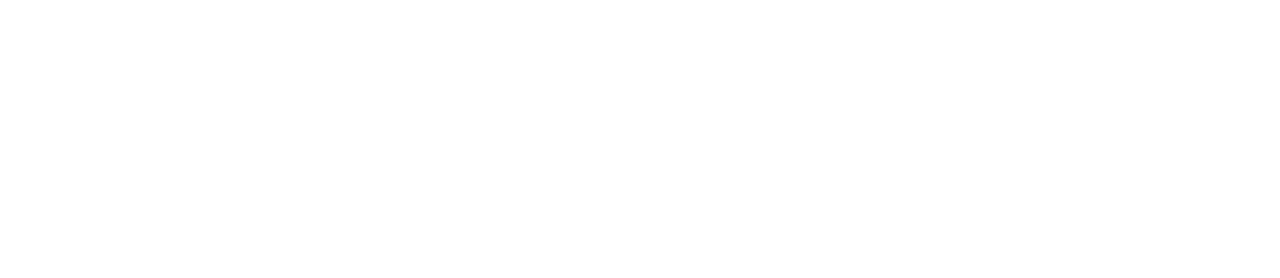
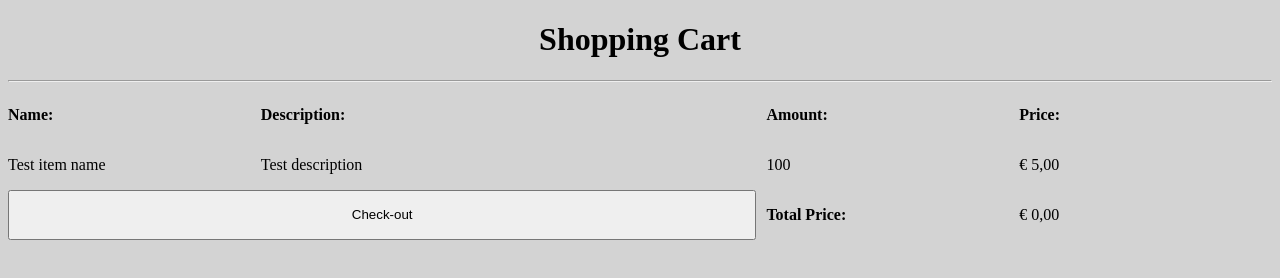
Before and after one commit to dannybunschoten/ecom_proj, a plain HTML site: page Shopping_cart.html in a window 1280 px wide. Drawn offline with Linux system fonts and the light colour scheme.

Commit message:
Add item pagina en checkout pagina beiden af

```diff
--- a/Shopping_cart.html
+++ b/Shopping_cart.html
@@ -5,8 +5,26 @@
     <meta http-equiv="X-UA-Compatible" content="IE=edge">
     <meta name="viewport" content="width=device-width, initial-scale=1.0">
     <title>Document</title>
+    <link rel="stylesheet" href="StyleSheet.css">
+    <link rel="stylesheet" href="Shopping_cart_style.css">
 </head>
 <body>
-
+    <h1>Shopping Cart</h1>
+    <hr>
+    <div class = "Cart">
+            <p><b>Name:</b></p>
+            <p><b>Description:</b></p>
+            <p><b>Amount:</b></p>
+            <p><b>Price:</b></p>
+            <p>Test item name</p>
+            <p>Test description</p>
+            <p>100</p>
+            <p>€ 5,00</p>
+    </div>
+    <div class = "Check-out">
+        <button name="Check_out_button" id="Check_out_button">Check-out</button>
+        <p><b>Total Price:</b></p>
+        <p name="Total_price" id="Total_price">€ 0,00</p>
+    </div>
 </body>
 </html>
--- /dev/null
+++ b/Shopping_cart_style.css
@@ -0,0 +1,11 @@
+.Cart {
+    display: grid;
+    grid-template: 1fr / 1fr 2fr 1fr 1fr;
+}
+.Check-out{
+    display: grid;
+    grid-template-columns: 3fr 1fr 1fr;
+}
+#Check_out_button {
+    margin-right: 10px;
+}
--- a/Stylesheet.css
+++ b/Stylesheet.css
@@ -1,3 +1,6 @@
 h1 {
     text-align: center;
 }
+body {
+    background-color: lightgrey;
+}
```
